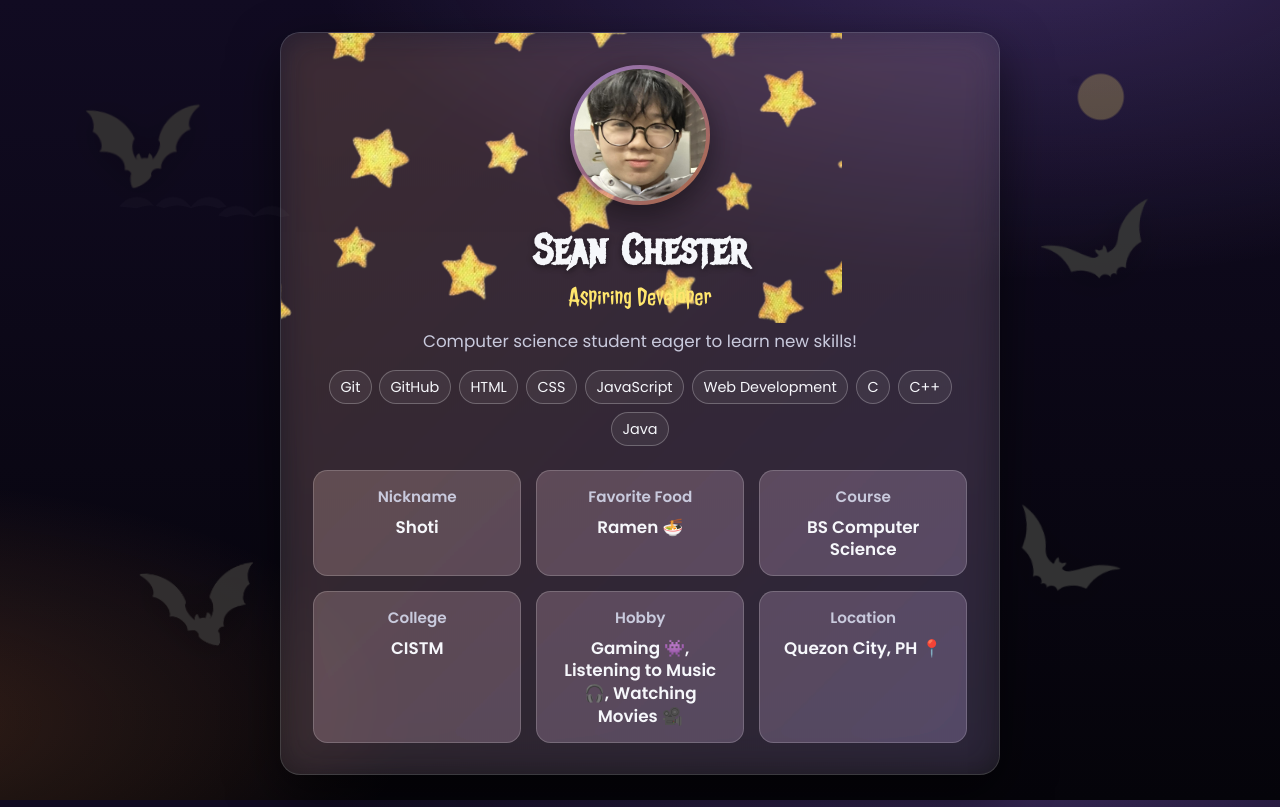
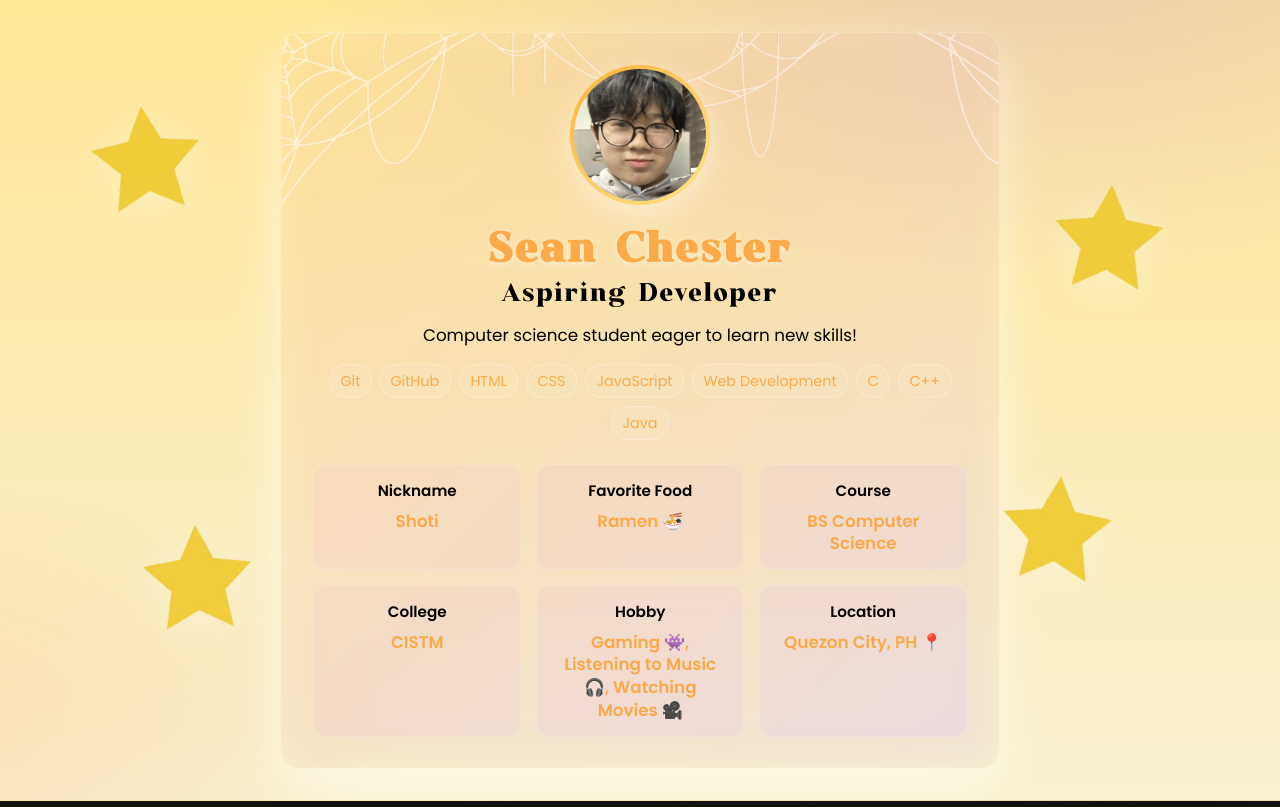
Before and after one commit to puplvr07/fork-or-treat-dy, a plain HTML site: page index.html in a window 1280 px wide. Drawn offline with Linux system fonts and the light colour scheme; a web font is replaced by a local one.

Commit message:
added further customization pt2

```diff
--- a/index.html
+++ b/index.html
@@ -11,14 +11,14 @@
 </head>
 <body>
   <div class="bats" aria-hidden="true">
-    <img class="bat bat1" src="assets/img/bat-1.png" alt="">
-    <img class="bat bat2" src="assets/img/bat-2.png" alt="">
-    <img class="bat bat3" src="assets/img/bat-3.png" alt="">
-    <img class="bat bat4" src="assets/img/bat-4.png" alt="">
+    <img class="bat bat1" src="assets/img/image_2025-10-30_194424726-removebg-preview.png" alt="">
+    <img class="bat bat2" src="assets/img/image_2025-10-30_194424726-removebg-preview.png" alt="">
+    <img class="bat bat3" src="assets/img/image_2025-10-30_194424726-removebg-preview.png" alt="">
+    <img class="bat bat4" src="assets/img/image_2025-10-30_194424726-removebg-preview.png" alt="">
   </div>
   <main class="page">
     <section class="card glass" aria-labelledby="name-heading">
-      <div class="web"><img src="assets/img/download__4_-removebg-preview.png" alt=""></div>
+      <div class="web"><img src="assets/img/web.png" alt=""></div>
 
       <div class="avatar-wrap" aria-hidden="true">
         <img class="avatar" data-key="avatar" src="" alt="" loading="eager" decoding="async" />
--- a/styles.css
+++ b/styles.css
@@ -1,17 +1,17 @@
 :root{
-  --bg-start:#110b22;
-  --bg-end:#05040a;
-  --glass:rgba(255,255,255,0.08);
+  --bg-start:#ffe797;
+  --bg-end:#f8f1cf;
+  --glass:rgba(255, 255, 255, 0.08);
   --glass-br:rgba(255,255,255,0.22);
-  --glass-fallback:#1c1926;
-  --text:#f6f7fb;
-  --muted:#c9cadd;
+  --glass-fallback:#ffffff;
+  --text:#fca94a;
+  --muted:#000000;
   --accent:#ff974a;
   --violet:#b084ff;
-  --moon:#ffe66d;
-  --focus:#89f0c2;
-  --shadow-lg:0 20px 50px rgba(0,0,0,.55);
-  --shadow-md:0 10px 30px rgba(0,0,0,.45);
+  --moon:#000000;
+  --focus:#a82020;
+  --shadow-lg:0 20px 50px rgba(255, 255, 255, 0.55);
+  --shadow-md:0 10px 30px rgba(255, 255, 255, 0.45);
   --radius:1.25rem;
   --s-1:.5rem;
   --s-2:.75rem;
@@ -57,6 +57,13 @@ body{
   font-style: normal;
   font-display: swap;
 }
+@font-face{
+  font-family: "Karina";
+  src: url("assets/fonts/Karina.ttf") format("truetype");
+  font-weight: 400;
+  font-style: normal;
+  font-display: swap;
+}
 
 .page{
   min-height:100svh;
@@ -74,9 +81,6 @@ body{
 }
 .page::before{
   opacity:.25;
-  background-image:
-    radial-gradient(circle at 86% 12%, var(--moon) 0 22px, transparent 24px),
-    radial-gradient(12px 8px at 84% 10%, rgba(0,0,0,.25), transparent 70%);
 }
 .page::after{
   opacity:.18;
@@ -157,8 +161,8 @@ body{
   padding: 4px;
   border-radius: 50%;
   background:
-    radial-gradient(120px 120px at 30% 30%, rgba(255,255,255,.22), transparent 60%),
-    linear-gradient(135deg, rgba(176,132,255,.6), rgba(255,151,74,.6));
+    radial-gradient(120px 120px at 30% 30%, rgba(255, 187, 0, 0.22), transparent 60%),
+    linear-gradient(135deg, rgba(252, 154, 9, 0.6), rgba(255, 230, 121, 0.815));
   box-shadow: var(--shadow-md);
 }
 .avatar{
@@ -168,20 +172,20 @@ body{
 }
 
 .name{
-  font-family: "NewRomantics", "NosiferLocal", "Poppins", system-ui, sans-serif;
+  font-family: "Karina", "NewRomantics", system-ui, sans-serif;
   margin: 0 0 var(--s-1);
   font-size: clamp(1.8rem, 5vw, 2.6rem);
   line-height: 1.05;
-  letter-spacing: .5px;
-  text-shadow: 0 2px 6px rgba(0,0,0,.45);
+  letter-spacing: 3px;
+  text-shadow: 0 2px 6px rgba(255, 255, 255, 0.45);
 }
 .role{
-  font-family: "NewRomantics", "JollyLodgerLocal", "Poppins", system-ui, sans-serif;
+  font-family: "Karina", "NewRomantics", system-ui, sans-serif;
   margin: .1rem 0 var(--s-3);
   color: var(--moon);
   font-weight: 400;
   font-size: clamp(1.2rem, 4vw, 1.6rem);
-  letter-spacing: .3px;
+  letter-spacing: 2px;
 }
 .bio{
   margin: 0 auto var(--s-3);
@@ -200,7 +204,7 @@ body{
   padding: .35rem .65rem;
   border-radius: 999px;
   border:1px solid rgba(255,255,255,.25);
-  background: rgba(255,255,255,.06);
+  background: rgba(255, 255, 255, 0.06);
 }
 
 .facts{
@@ -242,7 +246,7 @@ body{
 
 :focus-visible{
   outline:none;
-  box-shadow:0 0 0 3px rgba(137,240,194,.6);
+  box-shadow:0 0 0 3px rgba(126, 61, 8, 0.6);
   border-radius:.6rem;
 }
 
@@ -263,7 +267,7 @@ body{
   width: clamp(60px, 12vw, 140px);
   height: auto;
   opacity: .9;
-  filter: drop-shadow(0 6px 18px rgba(0,0,0,.35));
+  filter: drop-shadow(0 6px 18px rgba(255, 255, 255, 0.35));
   animation: batFloat 12s ease-in-out infinite alternate;
 }
 .bat1{ top: 12%; left: 6%;  animation-duration: 11s; transform: rotate(-6deg); }
@@ -302,7 +306,7 @@ body{
 }
 .tags li:hover,
 .tags li:focus-visible{
-  color: #5bb084;
+  color: #b62727;
   background:
     linear-gradient(135deg, rgba(255,151,74,.65), rgba(255,230,109,.55));
   border-color: rgba(255,151,74,.85);
@@ -313,7 +317,7 @@ body{
 .tags li::after{
   content:"";
   position:absolute; inset:0;
-  background: radial-gradient(40% 60% at 120% -20%, rgba(255,255,255,.45), transparent 60%);
+  background: radial-gradient(40% 60% at 120% -20%, rgba(255, 255, 255, 0.45), transparent 60%);
   transform: translateX(-120%);
   transition: transform .5s ease;
   pointer-events: none;
@@ -327,22 +331,22 @@ body{
 }
 .fact:hover,
 .fact:focus-within{
-  background: rgba(255,151,74,.10);
+  background: rgba(255, 255, 255, 0.1);
   border-color: rgba(255,151,74,.55);
   box-shadow:
-    0 14px 28px rgba(0,0,0,.35),
+    0 14px 28px rgba(255, 255, 255, 0.35),
     0 0 0 1px rgba(255,151,74,.25) inset;
   transform: translateY(-2px);
 }
 .fact:hover .label,
-.fact:focus-within .label{ color: #5bb084; }
+.fact:focus-within .label{ color: #8a402a; }
 .fact:hover .value,
 .fact:focus-within .value{ color: #fff6ea; }
 
 .tags li:active,
 .fact:active{
   transform: translateY(0);
-  box-shadow: 0 6px 14px rgba(0,0,0,.28);
+  box-shadow: 0 6px 14px rgba(255, 255, 255, 0.28);
 }
 .tags li:focus-visible,
 .fact:focus-within{
```
Also changed, not shown: assets/fonts/Karina.ttf (added), assets/fonts/NewRomantics-Regular.ttf (renamed from assets/fonts/ROMANTIC.TTF), assets/img/SL-042221-42420-03-removebg-preview.png (added), assets/img/SL-042221-42420-03.jpg (added), assets/img/image.png (added), assets/img/image_2025-10-30_194424726-removebg-preview.png (added).
